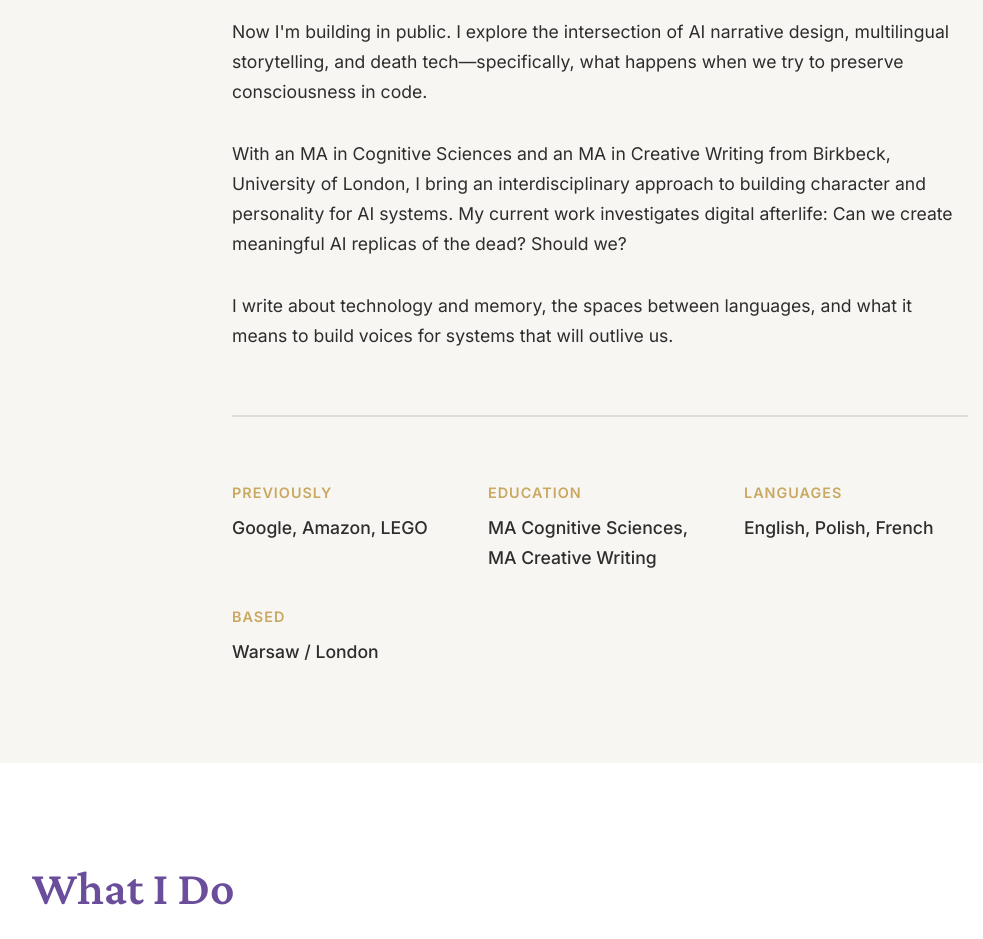
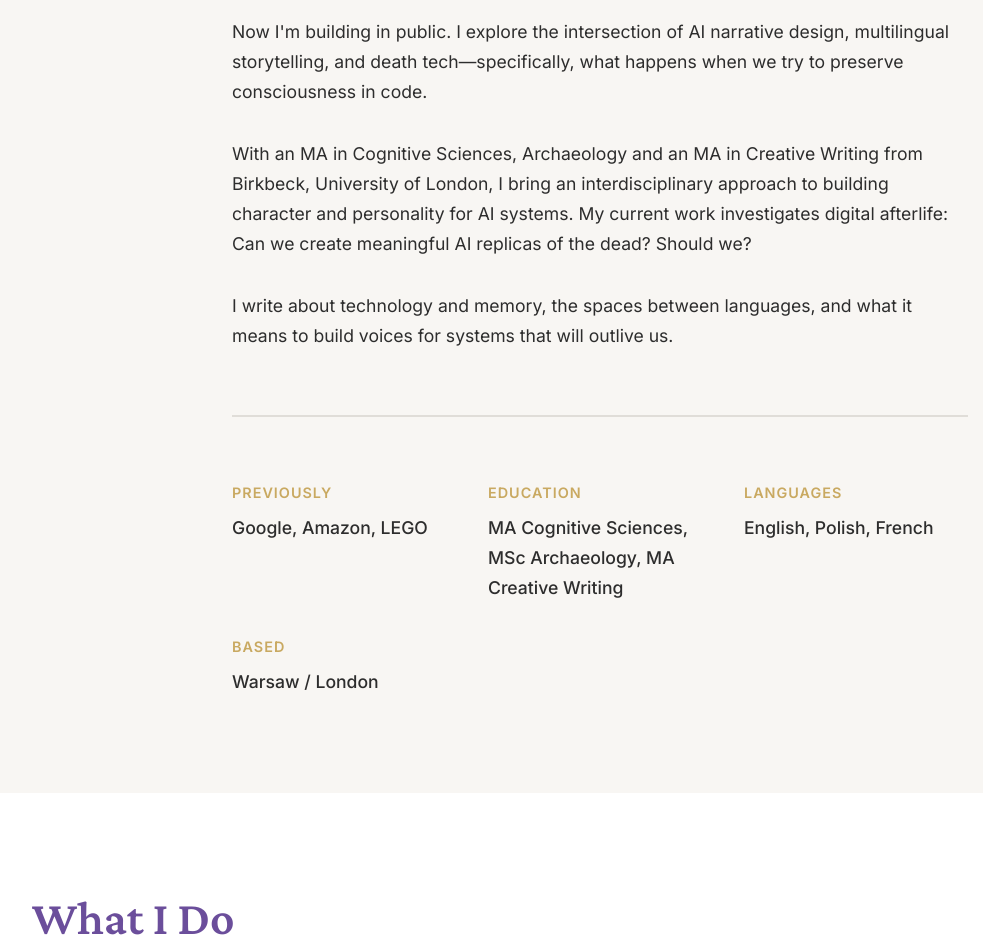
Before and after one commit to Nika-Tarnawska/nika-tarnawska.github.io, a plain HTML site: page index.html in a window 1280 px wide. Shown: the part 980-1919 px from the top of the page, without its empty margins (40-1023 px from the left). Drawn offline with nearby package versions, Linux system fonts and the light colour scheme.

Commit message:
Update index.html

```diff
--- a/index.html
+++ b/index.html
@@ -40,7 +40,7 @@
 
                 <p>Now I'm building in public. I explore the intersection of AI narrative design, multilingual storytelling, and death tech—specifically, what happens when we try to preserve consciousness in code.</p>
 
-                <p>With an MA in Cognitive Sciences and an MA in Creative Writing from Birkbeck, University of London, I bring an interdisciplinary approach to building character and personality for AI systems. My current work investigates digital afterlife: Can we create meaningful AI replicas of the dead? Should we?</p>
+                <p>With an MA in Cognitive Sciences, Archaeology and an MA in Creative Writing from Birkbeck, University of London, I bring an interdisciplinary approach to building character and personality for AI systems. My current work investigates digital afterlife: Can we create meaningful AI replicas of the dead? Should we?</p>
 
                 <p>I write about technology and memory, the spaces between languages, and what it means to build voices for systems that will outlive us.</p>
 
@@ -51,7 +51,7 @@
                     </div>
                     <div class="credential-item">
                         <span class="credential-label">Education</span>
-                        <span class="credential-value">MA Cognitive Sciences, MA Creative Writing</span>
+                        <span class="credential-value">MA Cognitive Sciences, MSc Archaeology, MA Creative Writing</span>
                     </div>
                     <div class="credential-item">
                         <span class="credential-label">Languages</span>
```
